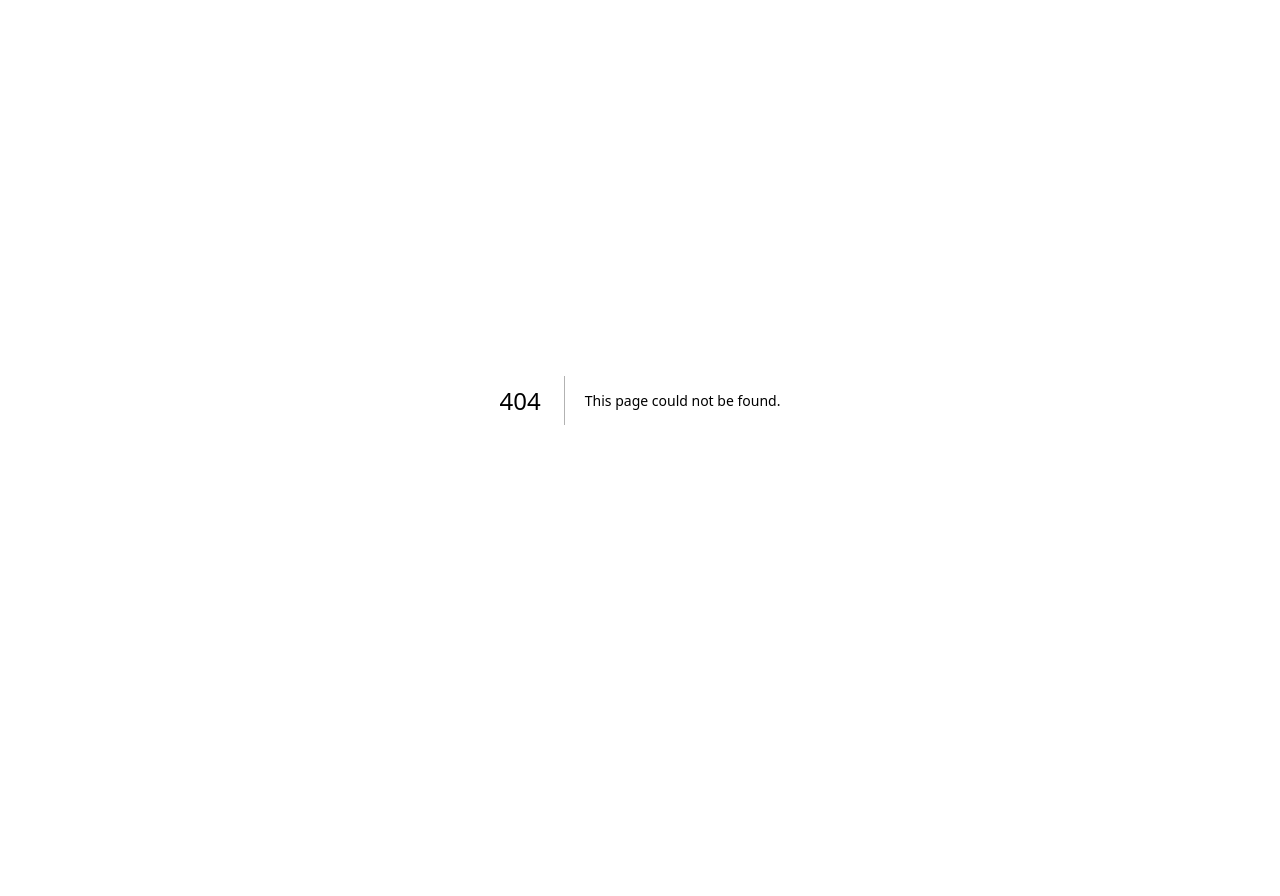
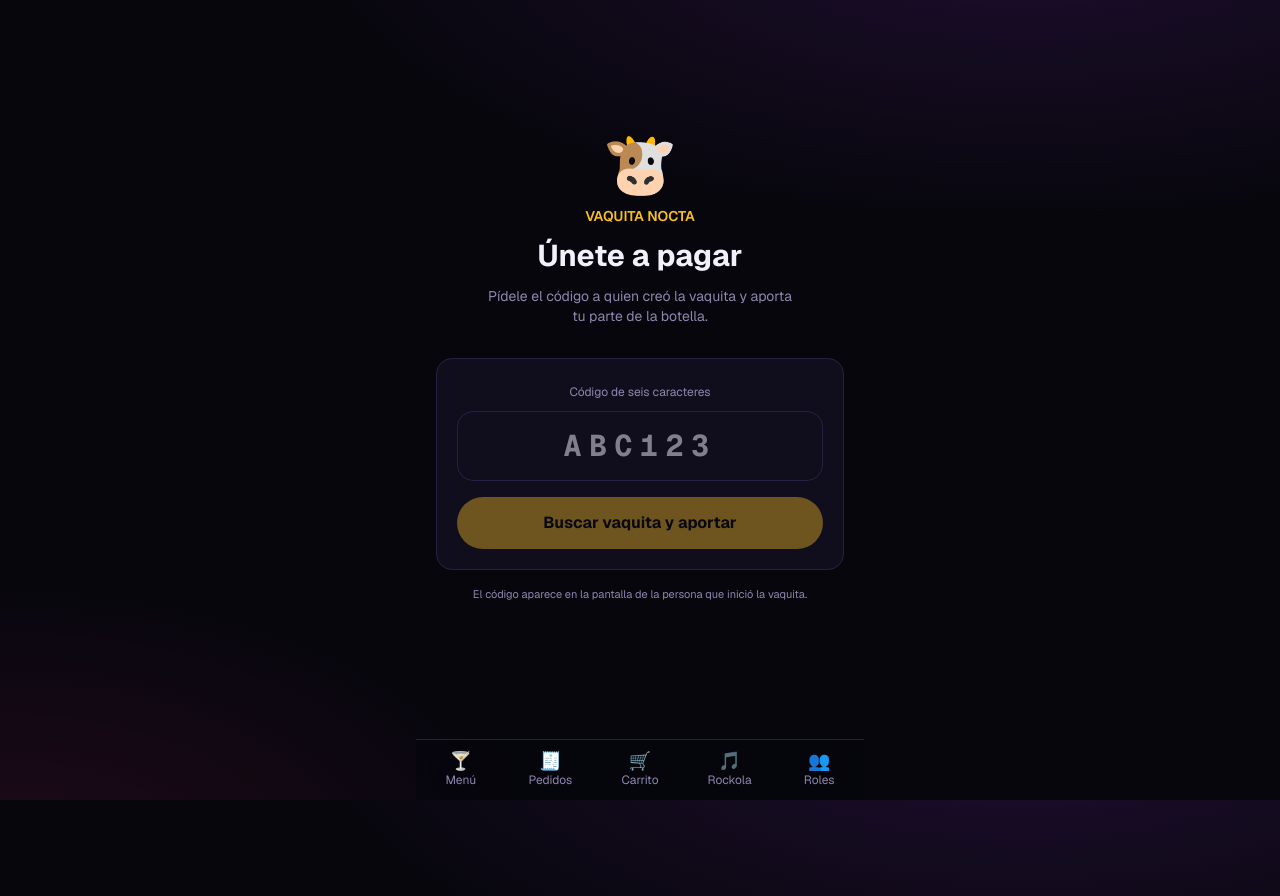
Before and after one commit to hfm1219-boop/nocta, a Next.js app: page /m/vaquita in a window 1280 px wide. Before the commit this address had no page. Before the commit the page ends 800 px from the top, so only its background shows below. Built offline with nearby package versions, Linux system fonts and the light colour scheme.

Commit message:
Add join-by-code vaquita screen

```diff
--- a/app/m/carrito/page.tsx
+++ b/app/m/carrito/page.tsx
@@ -314,6 +314,14 @@ export default function Checkout() {
               Crear vaquita y compartir
             </button>
           </div>
+        )}
+        {!armandoVaquita && (
+          <button
+            onClick={() => router.push("/m/vaquita")}
+            className="text-xs text-amber underline underline-offset-4"
+          >
+            Ya tengo un código · unirme a pagar
+          </button>
         )}
       </section>
 
--- a/app/m/page.tsx
+++ b/app/m/page.tsx
@@ -50,6 +50,18 @@ export default function MenuCliente() {
           </span>
         </span>
         <span className="text-neon3">→</span>
+      </Link>
+
+      <Link
+        href="/m/vaquita"
+        className="card p-3 flex items-center gap-3 border-amber/35 bg-amber/5"
+      >
+        <span className="text-2xl">🐮</span>
+        <span className="flex-1">
+          <span className="block text-sm font-semibold text-amber">¿Te invitaron a una vaquita?</span>
+          <span className="block text-[11px] text-muted">Ingresa el código y paga tu parte.</span>
+        </span>
+        <span className="text-amber">→</span>
       </Link>
 
       {ventanaCerrada && (
--- /dev/null
+++ b/app/m/vaquita/page.tsx
@@ -0,0 +1,74 @@
+"use client";
+
+import { FormEvent, useState } from "react";
+import { useRouter } from "next/navigation";
+import { useDB } from "@/lib/store";
+
+export default function UnirseVaquita() {
+  const router = useRouter();
+  const db = useDB();
+  const [codigo, setCodigo] = useState("");
+  const [error, setError] = useState("");
+
+  if (!db) return null;
+
+  function ingresar(evento: FormEvent) {
+    evento.preventDefault();
+    const normalizado = codigo.trim().toUpperCase();
+    if (normalizado.length !== 6) {
+      setError("El código debe tener seis caracteres.");
+      return;
+    }
+    const vaquita = db?.vaquitas.find((item) => item.codigo === normalizado);
+    if (!vaquita) {
+      setError("No encontramos esa vaquita. Revisa el código con tu amigo.");
+      return;
+    }
+    setError("");
+    router.push(`/m/vaquita/${normalizado}`);
+  }
+
+  return (
+    <main className="px-5 pt-12 pb-28 min-h-dvh flex flex-col justify-center">
+      <section className="text-center space-y-3 mb-8">
+        <div className="text-6xl">🐮</div>
+        <p className="text-sm font-semibold text-amber">VAQUITA NOCTA</p>
+        <h1 className="text-3xl font-bold">Únete a pagar</h1>
+        <p className="text-sm text-muted max-w-xs mx-auto">
+          Pídele el código a quien creó la vaquita y aporta tu parte de la botella.
+        </p>
+      </section>
+
+      <form onSubmit={ingresar} className="card p-5 space-y-4 border-amber/40">
+        <label className="block text-center">
+          <span className="text-xs text-muted">Código de seis caracteres</span>
+          <input
+            value={codigo}
+            onChange={(evento) => {
+              setCodigo(evento.target.value.replace(/[^a-z0-9]/gi, "").toUpperCase().slice(0, 6));
+              setError("");
+            }}
+            autoCapitalize="characters"
+            autoComplete="off"
+            inputMode="text"
+            maxLength={6}
+            placeholder="ABC123"
+            aria-label="Código de la vaquita"
+            className="card w-full mt-2 px-4 py-4 bg-transparent outline-none text-center text-3xl font-mono font-bold tracking-[0.25em] uppercase focus:border-amber"
+          />
+        </label>
+        {error && <p className="text-sm text-danger text-center">{error}</p>}
+        <button
+          disabled={codigo.length !== 6}
+          className="w-full rounded-full py-3.5 bg-amber text-black font-bold disabled:opacity-40"
+        >
+          Buscar vaquita y aportar
+        </button>
+      </form>
+
+      <p className="text-[11px] text-muted text-center mt-4">
+        El código aparece en la pantalla de la persona que inició la vaquita.
+      </p>
+    </main>
+  );
+}
```
